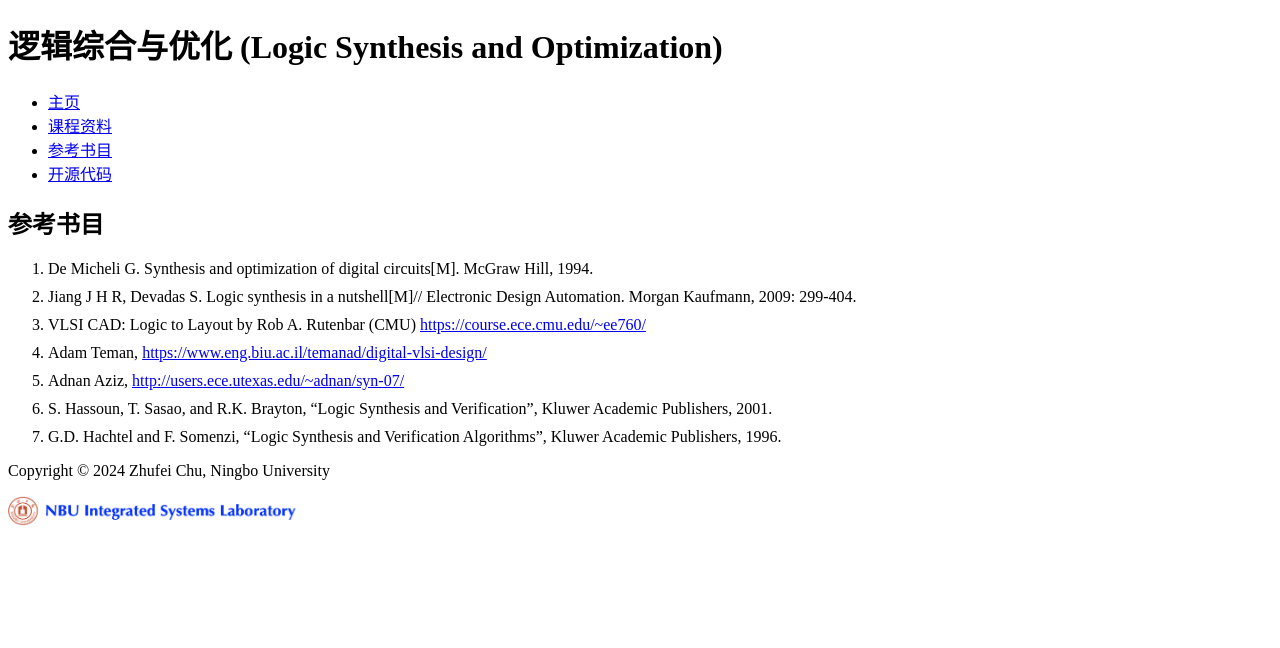
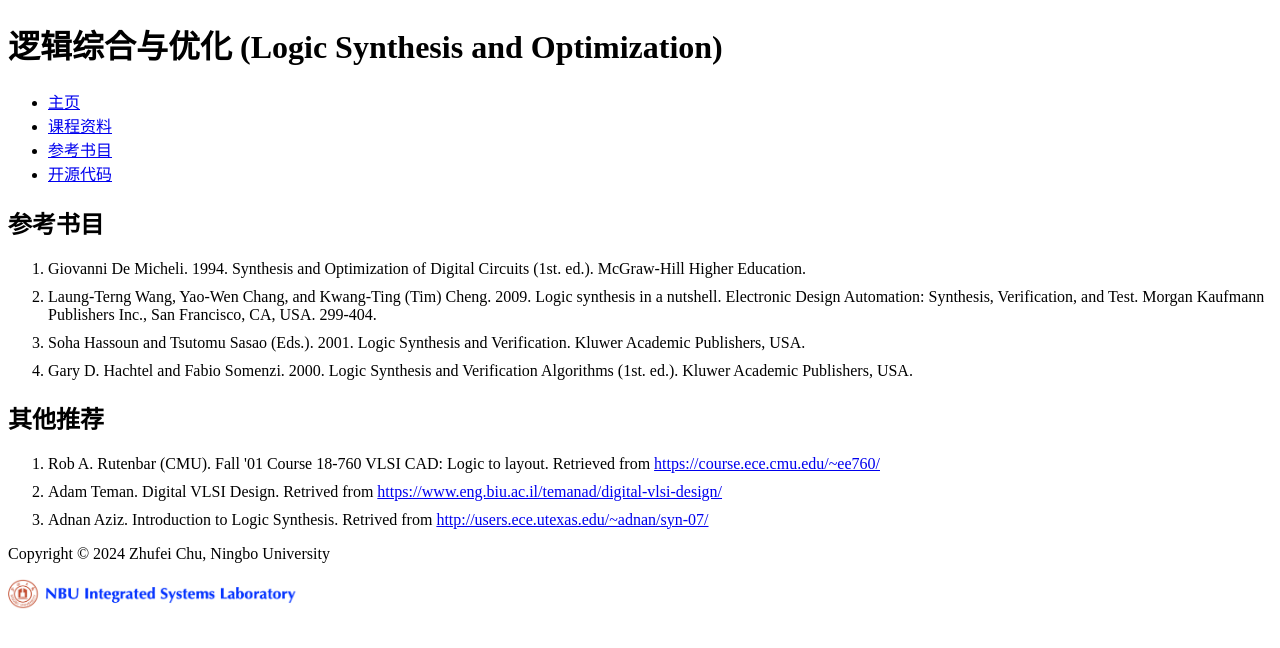
Before and after one commit to wjrforcyber/nbulsi.github.io, a plain HTML site: page html/reference_books.html in a window 1280 px wide. Drawn offline with Linux system fonts and the light colour scheme; files that its build step writes are made by us from their sources.

Commit message:
Refactor(Reference): Use ACM style.

```diff
--- a/html/reference_books.html
+++ b/html/reference_books.html
@@ -33,23 +33,31 @@
             <section>
                 <h2>参考书目</h2>
                 <ol class="custom-list">
-                    <li>De Micheli G. Synthesis and optimization of digital
-                        circuits[M]. McGraw Hill, 1994.</li>
-                    <li>Jiang J H R, Devadas S. Logic synthesis in a
-                        nutshell[M]// Electronic Design Automation. Morgan
-                        Kaufmann, 2009: 299-404.</li>
-                    <li>VLSI CAD: Logic to Layout by Rob A. Rutenbar (CMU) <a
+                    <li>Giovanni De Micheli. 1994. Synthesis and Optimization of
+                        Digital Circuits (1st. ed.). McGraw-Hill Higher
+                        Education.</li>
+                    <li>Laung-Terng Wang, Yao-Wen Chang, and Kwang-Ting (Tim)
+                        Cheng. 2009. Logic synthesis in a nutshell. Electronic
+                        Design Automation: Synthesis, Verification, and Test.
+                        Morgan Kaufmann Publishers Inc., San Francisco, CA, USA.
+                        299-404.</li>
+                    <li>Soha Hassoun and Tsutomu Sasao (Eds.). 2001. Logic
+                        Synthesis and Verification. Kluwer Academic Publishers,
+                        USA.</li>
+                    <li>Gary D. Hachtel and Fabio Somenzi. 2000. Logic Synthesis
+                        and Verification Algorithms (1st. ed.). Kluwer Academic
+                        Publishers, USA.</li>
+                </ol>
+                <h2>其他推荐</h2>
+                <ol class="custom-list">
+                    <li>Rob A. Rutenbar (CMU). Fall '01 Course 18-760
+                        VLSI CAD: Logic to layout. Retrieved from <a
                             href="https://course.ece.cmu.edu/~ee760/">https://course.ece.cmu.edu/~ee760/</a></li>
-                    <li>Adam Teman, <a
+                    <li>Adam Teman. Digital VLSI Design. Retrived from <a
                             href="https://www.eng.biu.ac.il/temanad/digital-vlsi-design/">https://www.eng.biu.ac.il/temanad/digital-vlsi-design/</a></li>
-                    <li>Adnan Aziz, <a
+                    <li>Adnan Aziz. Introduction to Logic Synthesis. Retrived
+                        from <a
                             href="http://users.ece.utexas.edu/~adnan/syn-07/">http://users.ece.utexas.edu/~adnan/syn-07/</a></li>
-                    <li>S. Hassoun, T. Sasao, and R.K. Brayton, “Logic Synthesis
-                        and Verification”, Kluwer Academic Publishers,
-                        2001.</li>
-                    <li>G.D. Hachtel and F. Somenzi, “Logic Synthesis and
-                        Verification Algorithms”, Kluwer Academic Publishers,
-                        1996.</li>
                 </ol>
             </section>
         </main>
```
